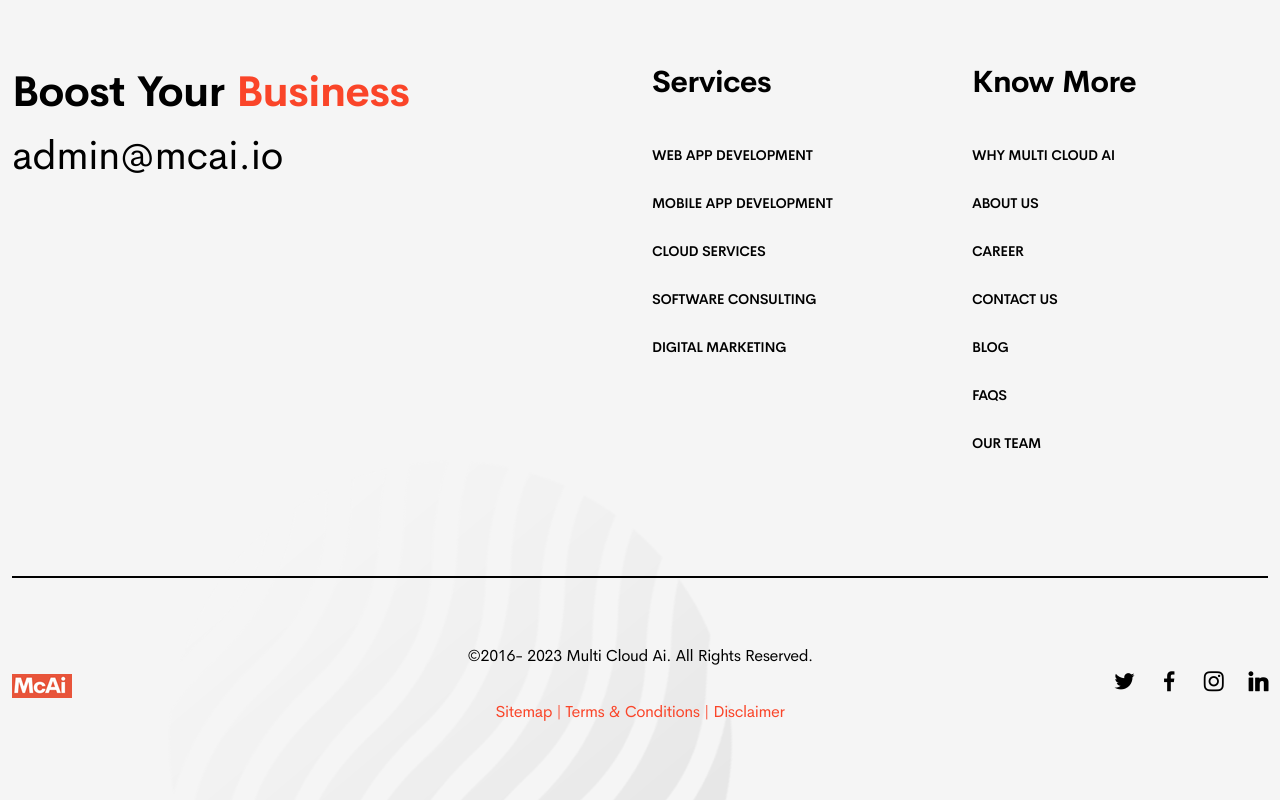
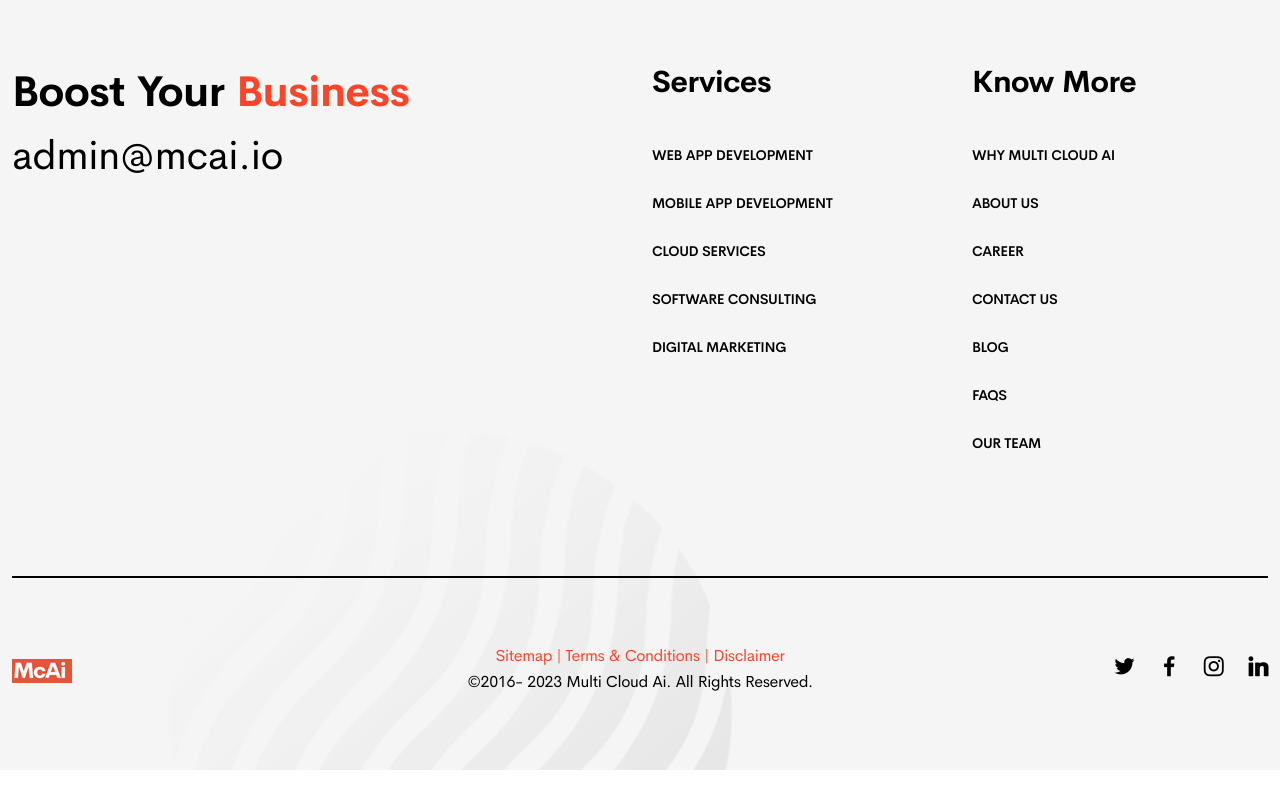
Before and after one commit to roshan062/form-test, a React (Create React App) app: page / in a window 1280 px wide. Shown: the part 8024-8824 px from the top of the page. After the commit the page ends 8794 px from the top, so only its background shows below. Built offline with nearby package versions, Linux system fonts and the light colour scheme.

Commit message:
footer updated

```diff
--- a/src/components/footer/copyright/CopyRight.jsx
+++ b/src/components/footer/copyright/CopyRight.jsx
@@ -13,15 +13,17 @@ const CopyRight = () => {
         </Link>
       </div>
       <div className="col-12 col-md text-md-center text-lg-center">
-        <p className="ptf-footer-copyright has-black-color">
-          ©2016-{" " + new Date().getFullYear()}{" "}
-          <span>
-            Multi Cloud Ai
+        <p className="ptf-footer-copyright has-accent-1" >
+          <a href="https://www.mcai.io/sitemap.xml">Sitemap</a> | Terms & Conditions | Disclaimer
+          <br />
+          <span className="has-black-color">
+            ©2016-{" " + new Date().getFullYear()}{" "}
+            <span>
+              Multi Cloud Ai
+            </span>
+            . All Rights Reserved.
           </span>
-          . All Rights Reserved.
         </p>
-        <p className="ptf-footer-copyright has-accent-1">
-          <a href="https://www.mcai.io/sitemap.xml">Sitemap</a> | Terms & Conditions | Disclaimer</p>
       </div>
       <div className="col-12 col-lg text-md-center text-lg-end">
         <div className="ptf-footer-socials has-black-color ">
```
